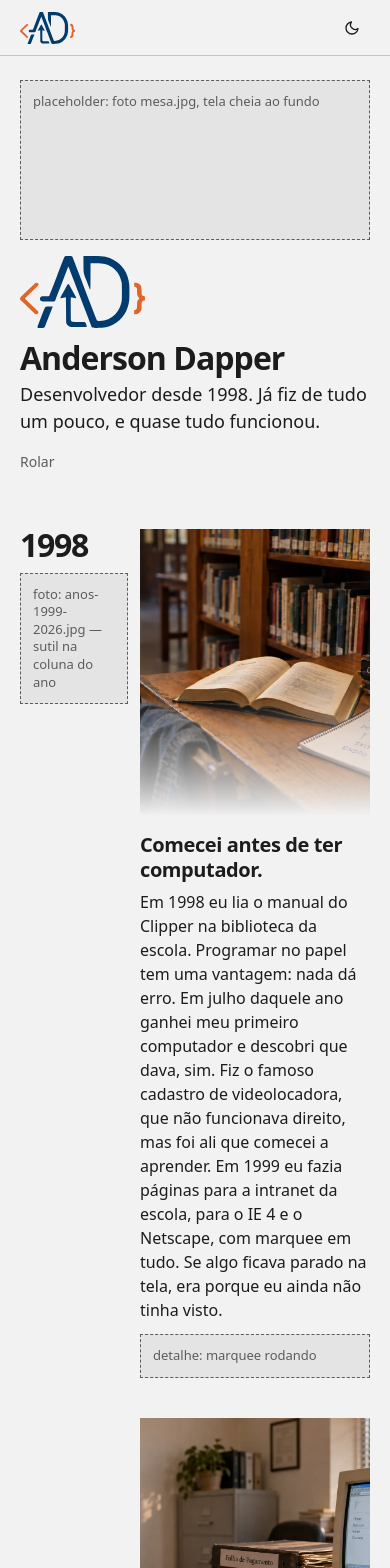
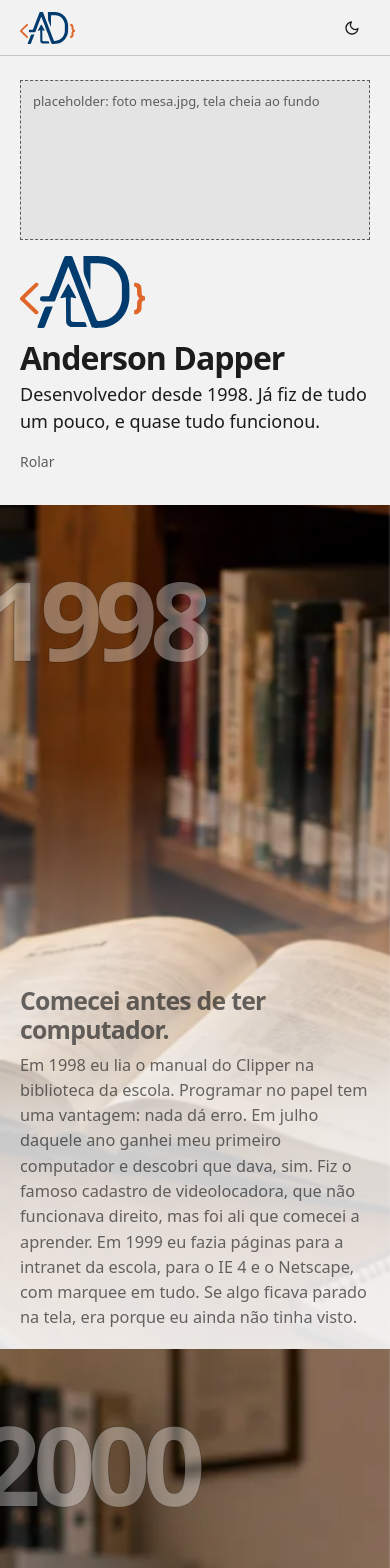
Before and after one commit to toppermitz/andersondapper, a Next.js app: page / in a window 390 px wide. Shown: the top 1568 px of the page. Built offline with nearby package versions, Linux system fonts and the light colour scheme.

Commit message:
feat: parallax em tela cheia nos capítulos, sem prender o scroll
A foto, o ano grande e o parágrafo andam em três velocidades com ScrollTrigger. No celular o deslocamento é menor e o texto fica sobre um véu mais forte.

Co-authored-by: Anderson Dapper Rocha <anderson@andersondapper.com.br>

```diff
--- a/src/app/globals.css
+++ b/src/app/globals.css
@@ -107,47 +107,6 @@ a {
   min-height: 10rem;
 }
 
-.history {
-  display: grid;
-  grid-template-columns: 6.75rem minmax(0, 1fr);
-  column-gap: 0.75rem;
-  align-items: stretch;
-}
-
-@media (min-width: 800px) {
-  .history {
-    grid-template-columns: minmax(9rem, 14rem) minmax(0, 1fr);
-    column-gap: 1.5rem;
-  }
-}
-
-.year-col {
-  min-height: 100%;
-}
-
-.year-sticky {
-  position: sticky;
-  top: 4.25rem;
-  display: grid;
-  gap: 0.75rem;
-  background: var(--bg);
-}
-
-.year {
-  margin: 0;
-  font-size: 3.25rem;
-  font-weight: 600;
-  font-variant-numeric: tabular-nums;
-  letter-spacing: -0.04em;
-  line-height: 1;
-}
-
-.chapters {
-  display: grid;
-  gap: 2.5rem;
-}
-
-.chapters h2,
 .block h2 {
   margin: 0 0 0.5rem;
   font-size: 1.25rem;
@@ -156,25 +115,27 @@ a {
   line-height: 1.25;
 }
 
-.chapters p,
 .block p {
   max-width: 65ch;
   margin: 0;
 }
 
-.chapters .ph {
-  margin-top: 0.75rem;
-}
-
 .era {
   position: relative;
   display: grid;
+  align-items: end;
+  min-height: 100dvh;
+  overflow: hidden;
 }
 
 .era-media {
-  position: relative;
-  aspect-ratio: 4 / 5;
-  overflow: hidden;
+  position: absolute;
+  top: -25%;
+  left: 0;
+  z-index: 0;
+  width: 100%;
+  height: 150%;
+  will-change: transform;
 }
 
 .era-photo {
@@ -182,52 +143,97 @@ a {
   object-position: 65% center;
 }
 
+.era-year {
+  position: absolute;
+  z-index: 1;
+  top: 12%;
+  left: -1vw;
+  margin: 0;
+  color: rgba(255, 255, 255, 0.34);
+  font-size: 22vw;
+  font-weight: 700;
+  letter-spacing: -0.07em;
+  line-height: 0.8;
+  pointer-events: none;
+  -webkit-text-stroke: 1px rgba(0, 0, 0, 0.28);
+  paint-order: stroke fill;
+  white-space: nowrap;
+  will-change: transform;
+}
+
 .era-scrim {
   position: absolute;
   inset: 0;
-  background: linear-gradient(to top, var(--bg) 0%, transparent 42%);
+  z-index: 2;
   pointer-events: none;
+  background: linear-gradient(
+    to top,
+    color-mix(in srgb, var(--bg) 94%, transparent) 0%,
+    color-mix(in srgb, var(--bg) 82%, transparent) 28%,
+    color-mix(in srgb, var(--bg) 28%, transparent) 52%,
+    transparent 70%
+  );
 }
 
 .era-copy {
   position: relative;
-  z-index: 1;
-  padding-top: 1rem;
+  z-index: 3;
+  width: min(100% - 2.5rem, 40rem);
+  margin: 0 1.25rem 1.5rem;
+  will-change: transform, opacity;
+}
+
+.era-copy h2 {
+  margin: 0 0 0.6rem;
+  font-size: clamp(1.55rem, 4vw, 2rem);
+  font-weight: 700;
+  letter-spacing: -0.03em;
+  line-height: 1.15;
 }
 
 .era-copy p {
-  max-width: 65ch;
+  max-width: 38rem;
+  margin: 0;
+  font-size: 1.02rem;
+  line-height: 1.55;
 }
 
 @media (min-width: 800px) {
   .era {
-    min-height: 26rem;
     align-items: center;
   }
 
-  .era-media {
-    position: absolute;
-    inset: 0;
-    aspect-ratio: auto;
+  .era-photo {
+    object-position: 72% center;
   }
 
-  .era-photo {
-    object-position: center center;
+  .era-year {
+    top: 18%;
+    left: 2vw;
+    font-size: clamp(8rem, 30vw, 22rem);
   }
 
   .era-scrim {
     background: linear-gradient(
       90deg,
-      color-mix(in srgb, var(--bg) 92%, transparent) 0%,
-      color-mix(in srgb, var(--bg) 78%, transparent) 30%,
-      color-mix(in srgb, var(--bg) 28%, transparent) 52%,
-      transparent 70%
+      color-mix(in srgb, var(--bg) 90%, transparent) 0%,
+      color-mix(in srgb, var(--bg) 74%, transparent) 26%,
+      color-mix(in srgb, var(--bg) 22%, transparent) 46%,
+      transparent 64%
     );
   }
 
   .era-copy {
-    width: min(38rem, 48%);
-    padding: 2rem 1.5rem;
+    width: min(36rem, 42vw);
+    margin: 0;
+    padding: 6.5rem 0 4rem 6vw;
+  }
+}
+
+@media (max-width: 799px) {
+  .era-year {
+    top: 8%;
+    font-size: 28vw;
   }
 }
 
@@ -307,12 +313,6 @@ a {
   }
 }
 
-@media (max-width: 700px) {
-  .year {
-    font-size: 2rem;
-  }
-}
-
 @media (prefers-reduced-motion: reduce) {
   .carousel-track {
     animation: none;
--- a/src/app/page.tsx
+++ b/src/app/page.tsx
@@ -20,11 +20,12 @@ export default function HomePage() {
 
       <History chapters={chapters} />
 
-      <section className="block" aria-labelledby="fora-title">
+      <section aria-labelledby="fora-title">
         <EraFrame src={foraPhoto.src} alt={foraPhoto.alt}>
           <h2 id="fora-title">{foraTitle}</h2>
           <p>{foraBody}</p>
         </EraFrame>
+        <div className="block">
         <ul className="cards">
           {foraCards.map((card) => (
             <li key={card.label} className="card">
@@ -37,6 +38,7 @@ export default function HomePage() {
             </li>
           ))}
         </ul>
+        </div>
       </section>
 
       <TechCarousel />
--- a/src/components/EraFrame.tsx
+++ b/src/components/EraFrame.tsx
@@ -1,31 +1,135 @@
+'use client'
+
+import { useRef, type ReactNode } from 'react'
 import Image from 'next/image'
-import type { ReactNode } from 'react'
+import gsap from 'gsap'
+import { useGSAP } from '@gsap/react'
+import { ScrollTrigger } from 'gsap/ScrollTrigger'
+
+gsap.registerPlugin(useGSAP, ScrollTrigger)
 
 export default function EraFrame({
   src,
   alt,
+  year,
   priority = false,
   children,
 }: {
   src: string
   alt: string
+  year?: string
   priority?: boolean
   children: ReactNode
 }) {
+  const root = useRef<HTMLElement>(null)
+
+  useGSAP(() => {
+    const section = root.current
+    if (!section) return
+
+    const photo = section.querySelector<HTMLElement>('[data-photo]')
+    const yearLayer = section.querySelector<HTMLElement>('[data-year-layer]')
+    const copy = section.querySelector<HTMLElement>('[data-copy]')
+    const mm = gsap.matchMedia()
+
+    const parallax = (mobile: boolean) => {
+      const photoShift = mobile ? 8 : 15
+      const yearShift = mobile ? 5 : 10
+      const yearDrift = mobile ? 8 : 16
+
+      if (photo) {
+        gsap.fromTo(
+          photo,
+          { yPercent: photoShift },
+          {
+            yPercent: -photoShift,
+            ease: 'none',
+            force3D: true,
+            scrollTrigger: {
+              trigger: section,
+              start: 'top bottom',
+              end: 'bottom top',
+              scrub: true,
+              invalidateOnRefresh: true,
+            },
+          },
+        )
+      }
+
+      if (yearLayer) {
+        gsap.fromTo(
+          yearLayer,
+          { yPercent: yearShift, xPercent: -yearDrift },
+          {
+            yPercent: -yearShift,
+            xPercent: yearDrift,
+            ease: 'none',
+            force3D: true,
+            scrollTrigger: {
+              trigger: section,
+              start: 'top bottom',
+              end: 'bottom top',
+              scrub: true,
+              invalidateOnRefresh: true,
+            },
+          },
+        )
+      }
+
+      if (copy) {
+        gsap.fromTo(
+          copy,
+          { autoAlpha: 0, y: mobile ? 18 : 32 },
+          {
+            autoAlpha: 1,
+            y: 0,
+            ease: 'none',
+            scrollTrigger: {
+              trigger: section,
+              start: 'top 82%',
+              end: 'top 48%',
+              scrub: true,
+              invalidateOnRefresh: true,
+            },
+          },
+        )
+      }
+    }
+
+    mm.add('(prefers-reduced-motion: reduce)', () => {
+      if (copy) gsap.set(copy, { autoAlpha: 1, y: 0 })
+    })
+    mm.add('(prefers-reduced-motion: no-preference) and (max-width: 799px)', () => {
+      parallax(true)
+    })
+    mm.add('(prefers-reduced-motion: no-preference) and (min-width: 800px)', () => {
+      parallax(false)
+    })
+
+    return () => mm.revert()
+  }, { scope: root })
+
   return (
-    <div className="era">
-      <div className="era-media">
+    <section ref={root} className="era" data-era={year ?? 'fora'}>
+      <div className="era-media" data-photo>
         <Image
           src={src}
           alt={alt}
           fill
-          sizes="(max-width: 799px) calc(100vw - 8.5rem), 62vw"
+          sizes="100vw"
           priority={priority}
           className="era-photo"
         />
-        <div className="era-scrim" aria-hidden="true" />
       </div>
-      <div className="era-copy">{children}</div>
-    </div>
+      {year ? (
+        <p className="era-year" data-year-layer aria-hidden="true">
+          {year}
+        </p>
+      ) : null}
+      <div className="era-scrim" aria-hidden="true" />
+      <div className="era-copy" data-copy>
+        {children}
+      </div>
+    </section>
   )
 }
--- a/src/components/History.tsx
+++ b/src/components/History.tsx
@@ -1,55 +1,21 @@
-'use client'
-
-import { useEffect, useState } from 'react'
 import EraFrame from '@/components/EraFrame'
 import type { Chapter } from '@/lib/copy'
 
 export default function History({ chapters }: { chapters: Chapter[] }) {
-  const [year, setYear] = useState(chapters[0]?.year ?? '')
-
-  useEffect(() => {
-    const nodes = [...document.querySelectorAll<HTMLElement>('[data-chapter]')]
-
-    const update = () => {
-      const line = 160
-      let current = nodes[0]
-      for (const node of nodes) {
-        if (node.getBoundingClientRect().top <= line) current = node
-      }
-      const next = current?.dataset.year
-      if (next) setYear(next)
-    }
-
-    update()
-    window.addEventListener('scroll', update, { passive: true })
-    window.addEventListener('resize', update)
-    return () => {
-      window.removeEventListener('scroll', update)
-      window.removeEventListener('resize', update)
-    }
-  }, [])
-
   return (
-    <section className="block history" id="historia" aria-label="História">
-      <div className="year-col">
-        <div className="year-sticky">
-          <p className="year" data-current-year={year} aria-hidden="true">
-            {year}
-          </p>
-          <div className="ph">foto: anos-1999-2026.jpg — sutil na coluna do ano</div>
-        </div>
-      </div>
-      <div className="chapters">
+    <div id="historia">
       {chapters.map((chapter, index) => (
-          <article key={chapter.title} data-chapter data-year={chapter.year}>
-            <EraFrame src={chapter.photo.src} alt={chapter.photo.alt} priority={index === 0}>
+        <EraFrame
+          key={chapter.title}
+          src={chapter.photo.src}
+          alt={chapter.photo.alt}
+          year={chapter.year}
+          priority={index === 0}
+        >
           <h2>{chapter.title}</h2>
           <p>{chapter.body}</p>
-              {chapter.detail ? <div className="ph">detalhe: {chapter.detail}</div> : null}
         </EraFrame>
-          </article>
       ))}
     </div>
-    </section>
   )
 }
```
Lines whose indentation alone changed are shown as unchanged.
